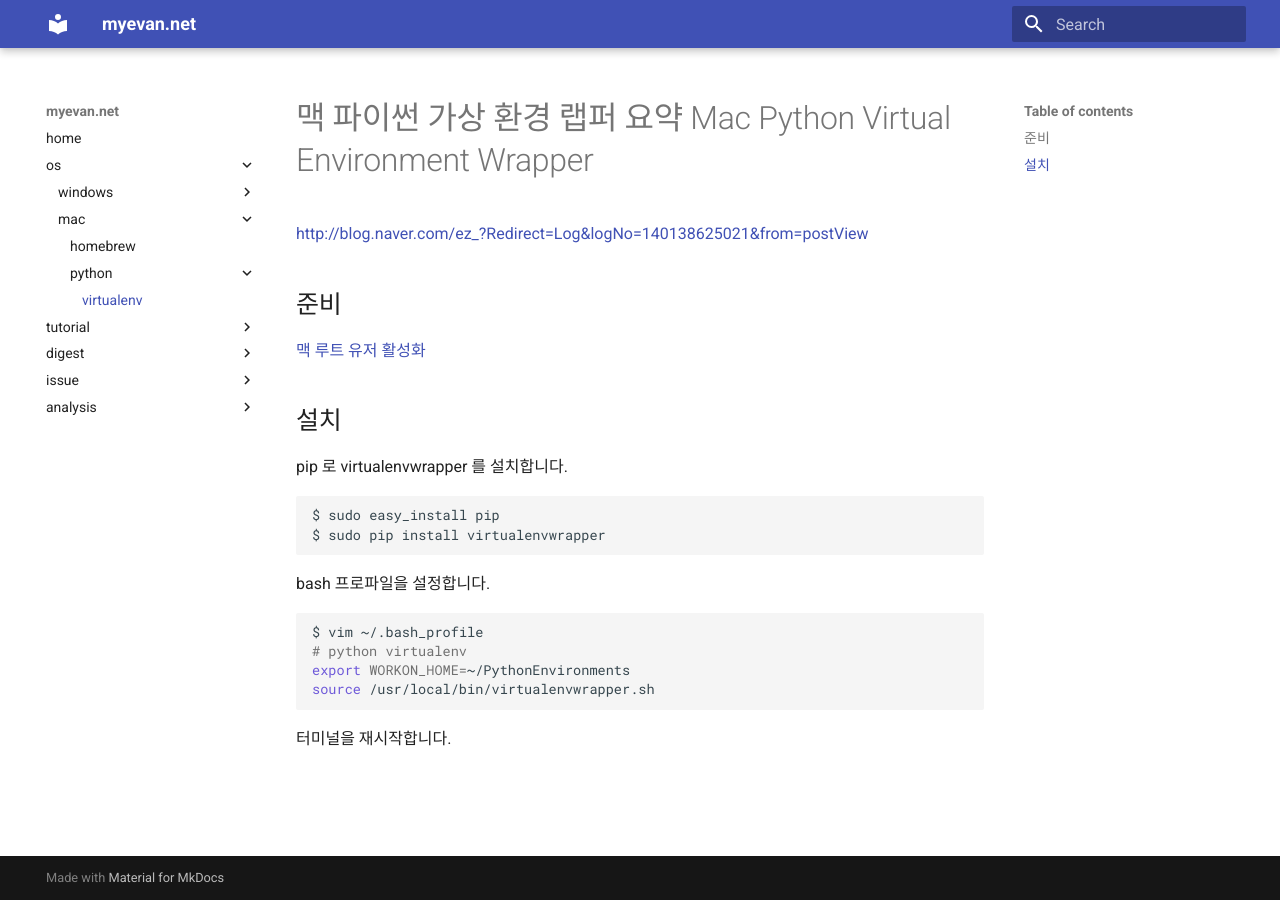
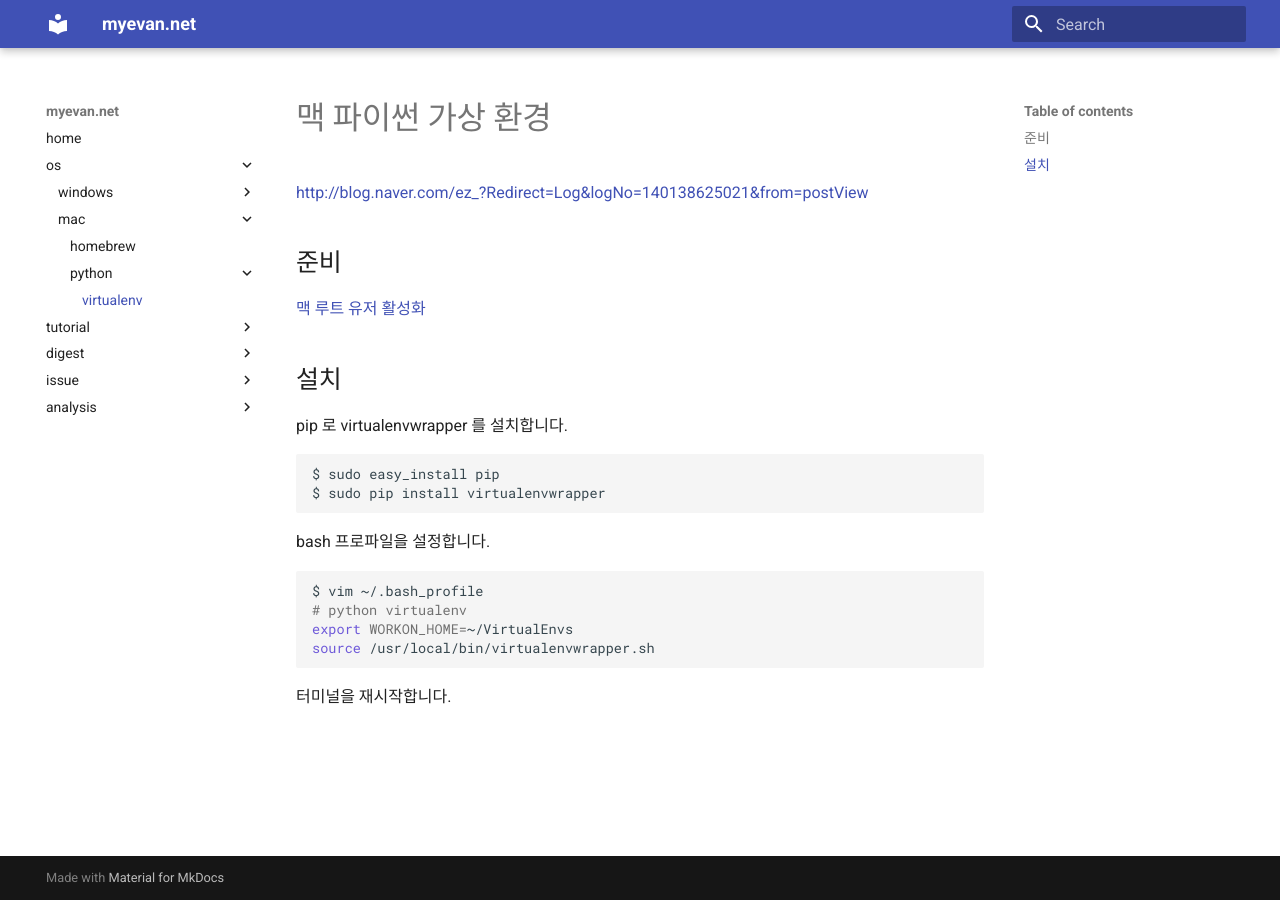
Before and after one commit to myevan/myevan-home, an MkDocs documentation site: the page built from docs/mac_python_virtualenv.md, in a window 1280 px wide. Built offline with MkDocs 1.6.1 and Material for MkDocs 9.7.7, drawn with Linux system fonts in a browser that asks for light colours; old or Windows-style settings are respelled for this version of MkDocs.

Commit message:
맥 파이썬 가상 환경 정리

````diff
--- a/docs/python_mac_venv_wrapper.md
+++ b/docs/mac_python_virtualenv.md
@@ -1,11 +1,10 @@
-# 맥 파이썬 가상 환경 랩퍼 요약 Mac Python Virtual Environment Wrapper
+# 맥 파이썬 가상 환경
 
 <http://blog.naver.com/ez_?Redirect=Log&logNo=140138625021&from=postView>
 
-
 ## 준비
 
-[맥 루트 유저 활성화](mac_root_enable_digest.md)
+[맥 루트 유저 활성화](/mac_root_enable.md)
 
 ## 설치
 
@@ -21,7 +20,7 @@ bash 프로파일을 설정합니다.
 ```bash
 $ vim ~/.bash_profile
 # python virtualenv
-export WORKON_HOME=~/PythonEnvironments
+export WORKON_HOME=~/VirtualEnvs
 source /usr/local/bin/virtualenvwrapper.sh
 ```
 
--- a/mkdocs.yml
+++ b/mkdocs.yml
@@ -14,7 +14,7 @@ pages:
         - "mac":
             - "homebrew": mac_homebrew.md
             - "python":
-                - "virtualenv": python_mac_venv_wrapper.md
+                - "virtualenv": mac_python_virtualenv.md
     - "tutorial":
         - "myevan site": myevan_site.md
         - "ue4 build": ue4_windows_build.md
````
Also changed, not shown: docs/index.md (+1 -0 lines).
